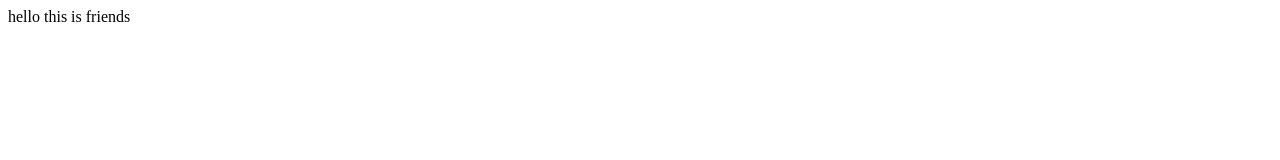
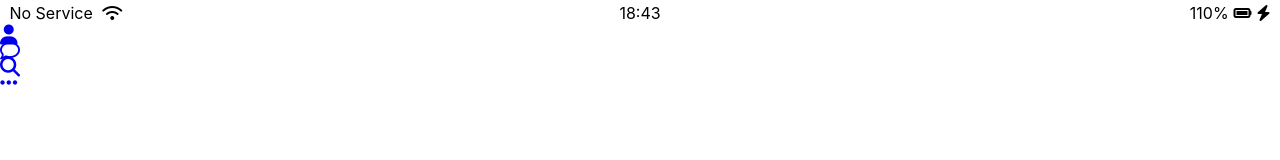
Before and after one commit to sooki815/kokoa-clone-2022, a plain HTML site: page friends.html in a window 1280 px wide. Drawn offline with Linux system fonts and the light colour scheme.

Commit message:
nav bar added

```diff
--- /dev/null
+++ b/css/components/nav-bar.css
@@ -0,0 +1,3 @@
+.nav__list {
+  display: flex;
+}
--- a/css/styles.css
+++ b/css/styles.css
@@ -2,6 +2,7 @@
 @import "variables.css";
 /* Components */
 @import "components/status-bar.css";
+@import "componets/nav-bar.css";
 /* Screens */
 
 @import "screens/login.css";
--- a/friends.html
+++ b/friends.html
@@ -1 +1,65 @@
-hello this is friends
+
+<!DOCTYPE html>
+<html lang="en">
+  <head>
+    <link rel="stylesheet" href="css/styles.css" />
+    <meta charset="UTF-8" />
+    <meta http-equiv="X-UA-Compatible" content="IE=edge" />
+    <meta name="viewport" content="width=device-width, initial-scale=1.0" />
+    <title>Friends - Kokoa Clone</title>
+  </head>
+  <body>
+    <div class="status-bar">
+      <div class="status-bar___column">
+        <span>No Service </span>
+        <i class="fa-solid fa-wifi"></i>
+      </div>
+      <div class="status-bar___column">
+        <span>18:43</span>
+      </div>
+
+      <div class="status-bar___column">
+        <span>110%</span>
+        <i class="fa-solid fa-battery-full"></i>
+        <i class="fa-solid fa-bolt"></i>
+      </div>
+    </div>
+    <nav class="nav">
+        <ul class="nav__list">
+            <li class="nav__btn">
+                <a class="nav__link" href="friends.html">
+                    <i class="fa-solid fa-user fa-lg">
+                    </i>
+                </a>
+            </li>
+            <li class="nav__btn">
+                <a class="nav__link" href="#">
+                    <i class="fa-regular fa-comment fa-lg">
+                    </i>
+                </a>
+        </li>
+            <li class="nav__btn">
+                <a class="nav__link" href="#">
+                    <i class="fa-solid fa-magnifying-glass fa-lg"></i>
+                </a>
+            </li>
+            <li class="nav__btn">
+                <a class="nav__link" href="#">
+                    <i class="fa-solid fa-ellipsis fa-lg">
+                    </i>
+                </a>
+            </li>
+        </ul>
+    </nav>
+
+
+
+
+
+    </nav>
+    <script
+      src="https://kit.fontawesome.com/8368e35450.js"
+      crossorigin="anonymous"
+    ></script>
+  </body>
+</html>
```
